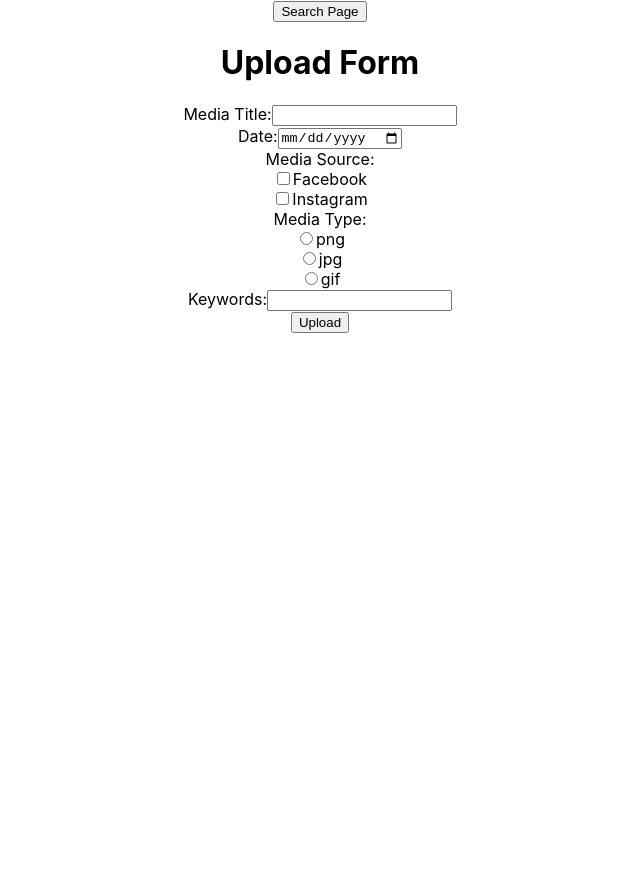
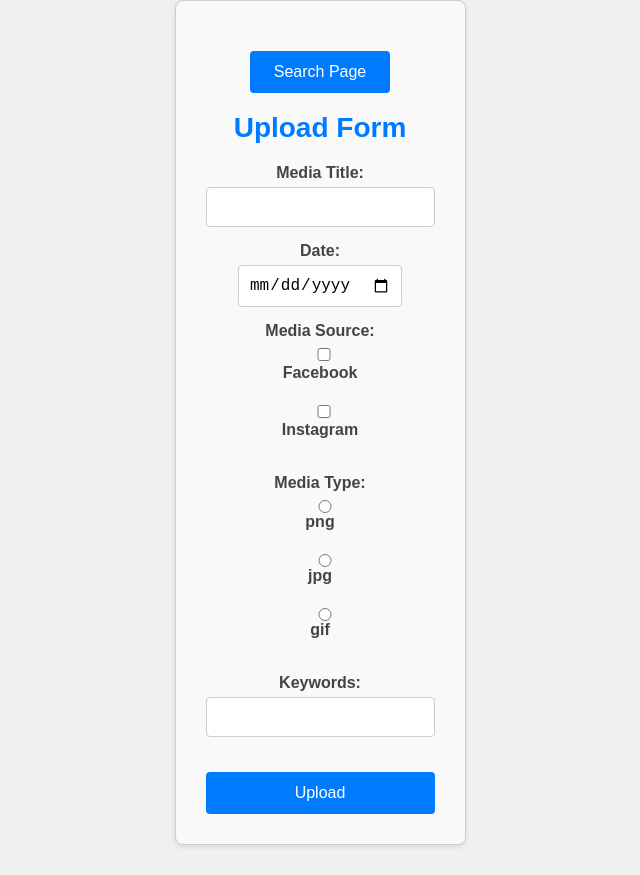
Before and after one commit to Swapnilchavan13/Greyowl, a React (Create React App) app in the folder grey-project/: page /upload in a window 1280 px wide. Shown: the whole page, without its empty margins (320-960 px from the left). Before the commit the page ends 800 px from the top, so only its background shows below. Built offline with nearby package versions, Linux system fonts and the light colour scheme.

Commit message:
css pending

```diff
--- a/grey-project/src/Component/Login.jsx
+++ b/grey-project/src/Component/Login.jsx
@@ -1,5 +1,6 @@
 import React, { useState } from 'react';
 import { Link } from 'react-router-dom';
+import '../Styles/login.css';
 export const LoginForm = () => {
 
   const [username, setUsername] = useState('Demo login');
@@ -14,6 +15,7 @@ export const LoginForm = () => {
 
   return (
     <form onSubmit={handleSubmit}>
+        <h1>Login Page</h1>
       <div>
         <label htmlFor="username">Username:</label>
         <input
--- a/grey-project/src/Component/Upload.jsx
+++ b/grey-project/src/Component/Upload.jsx
@@ -1,5 +1,6 @@
 import React, { useState } from 'react';
 import { Link } from 'react-router-dom';
+import "../Styles/upload.css";
 
 const UploadForm = () => {
   const [mediaTitle, setMediaTitle] = useState('');
@@ -22,7 +23,6 @@ const UploadForm = () => {
   const handleSubmit = async (event) => {
     event.preventDefault();
 
-    // Construct the data object to be sent to the API
     const data = {
       mediaTitle,
       date,
--- /dev/null
+++ b/grey-project/src/Styles/login.css
@@ -0,0 +1,47 @@
+/* LoginForm.css */
+form {
+    display: flex;
+    flex-direction: column;
+    align-items: center;
+    max-width: 300px;
+    margin: 0 auto;
+    padding: 20px;
+    border: 1px solid #ccc;
+    border-radius: 5px;
+  }
+
+  h1 {
+    margin-bottom: 20px;
+  }
+
+  div {
+    display: flex;
+    flex-direction: column;
+    margin-bottom: 10px;
+  }
+
+  label {
+    font-weight: bold;
+    margin-bottom: 5px;
+  }
+
+  input {
+    padding: 8px;
+    border: 1px solid #ccc;
+    border-radius: 4px;
+    font-size: 16px;
+  }
+
+  button {
+    padding: 10px 20px;
+    background-color: #007bff;
+    color: #fff;
+    border: none;
+    border-radius: 4px;
+    font-size: 16px;
+    cursor: pointer;
+  }
+
+  button:hover {
+    background-color: #0056b3;
+  }
--- /dev/null
+++ b/grey-project/src/Styles/upload.css
@@ -0,0 +1,74 @@
+/* UploadForm.css */
+form {
+    max-width: 400px;
+    margin: 0 auto;
+    padding: 30px;
+    border: 1px solid #ccc;
+    border-radius: 8px;
+    background-color: #f9f9f9;
+    box-shadow: 0 2px 5px rgba(0, 0, 0, 0.1);
+  }
+
+  h1 {
+    margin-bottom: 20px;
+    font-size: 28px;
+    text-align: center;
+    color: #007bff;
+  }
+
+  div {
+    margin-bottom: 15px;
+  }
+
+  label {
+    font-weight: bold;
+    color: #444;
+  }
+
+  input[type="text"],
+  input[type="date"],
+  input[type="checkbox"],
+  input[type="radio"] {
+    padding: 10px;
+    border: 1px solid #ccc;
+    border-radius: 4px;
+    font-size: 16px;
+    width: 100%;
+    box-sizing: border-box;
+  }
+
+  input[type="checkbox"],
+  input[type="radio"] {
+    margin-right: 5px;
+  }
+
+  button {
+    padding: 12px 24px;
+    background-color: #007bff;
+    color: #fff;
+    border: none;
+    border-radius: 4px;
+    font-size: 16px;
+    cursor: pointer;
+    margin-top: 20px;
+    width: 100%;
+    box-sizing: border-box;
+  }
+
+  button:hover {
+    background-color: #0056b3;
+  }
+
+  /* Additional Styles */
+  body {
+    font-family: Arial, sans-serif;
+    background-color: #f0f0f0;
+    margin: 0;
+    padding: 0;
+  }
+
+  .container {
+    max-width: 1200px;
+    margin: 0 auto;
+    padding: 30px;
+  }
```
